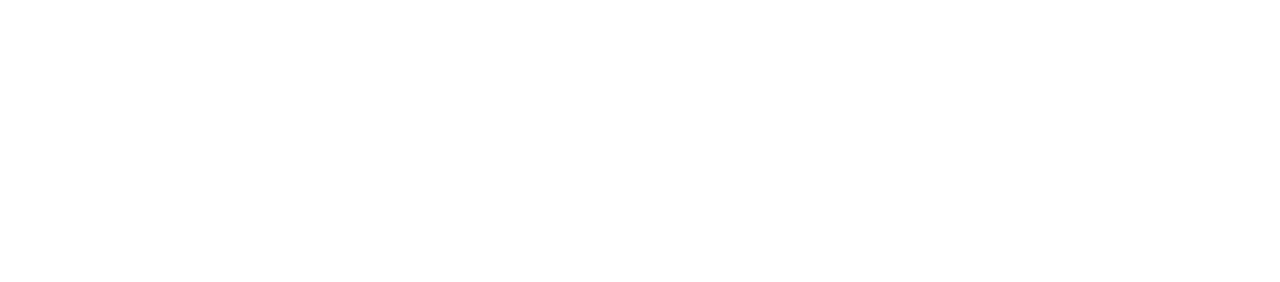
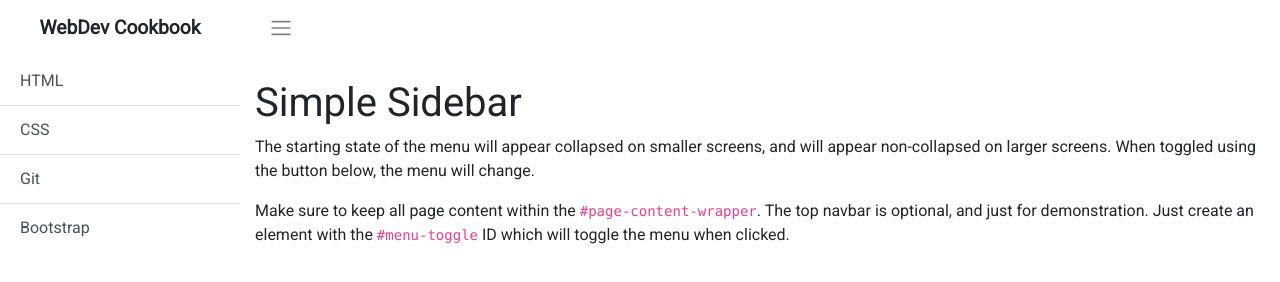
Before and after one commit to euchico/webdev-cookbook, a plain HTML site: page index.html in a window 1280 px wide. Drawn offline with Linux system fonts and the light colour scheme.

Commit message:
Construção da base e remoção do estilo do template

```diff
--- a/index.html
+++ b/index.html
@@ -20,7 +20,36 @@
 <head>
 
 <body>
+  <div class="d-flex" id="wrapper">
+    <!-- MENU LATERAL -->
+    <div class="" id="sidebar-wrapper">
+      <div class="sidebar-heading">WebDev Cookbook</div>
+      <div class="list-group list-group-flush">
+        <a href="#" class="list-group-item list-group-item-action">HTML</a>
+        <a href="#" class="list-group-item list-group-item-action">CSS</a>
+        <a href="#" class="list-group-item list-group-item-action">Git</a>
+        <a href="#" class="list-group-item list-group-item-action">Bootstrap</a>
+      </div>
+    </div>
+    <!-- / MENU LATERAL -->
 
+    <!-- CONTEÚDO -->
+    <div id="page-content-wrapper">
+
+      <nav class="navbar navbar-expand-lg navbar-light">
+        <button class="btn" id="menu-toggle">
+          <span class="navbar-toggler-icon"></span>
+        </button>
+      </nav>
+
+      <div class="container-fluid">
+        <h1 class="mt-4">Simple Sidebar</h1>
+        <p>The starting state of the menu will appear collapsed on smaller screens, and will appear non-collapsed on larger screens. When toggled using the button below, the menu will change.</p>
+        <p>Make sure to keep all page content within the <code>#page-content-wrapper</code>. The top navbar is optional, and just for demonstration. Just create an element with the <code>#menu-toggle</code> ID which will toggle the menu when clicked.</p>
+      </div>
+    </div>
+    <!-- CONTEÚDO -->
+  </div>
 
   <!-- SCRIPTS -->
 	<script type="text/javascript" src="scripts/jquery-3.5.1.min.js"></script>
--- a/scripts/script.js
+++ b/scripts/script.js
@@ -0,0 +1,4 @@
+$("#menu-toggle").click(function(e) {
+  e.preventDefault();
+  $("#wrapper").toggleClass("toggled");
+});
--- a/styles/style.sass
+++ b/styles/style.sass
@@ -0,0 +1,44 @@
+// FONTES ==============================
+@import url('https://fonts.googleapis.com/css2?family=Roboto&family=Roboto+Mono&display=swap')
+
+
+// VARIÁVEIS ==============================
+$primary-font: 'Roboto', sans-serif
+$secondary-font: 'Roboto Mono', monospace
+
+
+// GERAL ==============================
+body
+  font-family: 'Roboto', sans-serif
+
+#sidebar-wrapper
+  min-height: 100vh
+  margin-left: -15rem
+  -webkit-transition: margin .25s ease-out
+  -moz-transition: margin .25s ease-out
+  -o-transition: margin .25s ease-out
+  transition: margin .25s ease-out
+  .sidebar-heading
+    padding: 0.875rem 1.25rem
+    font-size: 1.2rem
+    font-weight: bold
+    text-align: center
+  .list-group
+    width: 15rem
+
+#page-content-wrapper
+  min-width: 100vw
+
+#wrapper.toggled #sidebar-wrapper
+  margin-left: 0
+
+@media (min-width: 768px)
+  #sidebar-wrapper
+    margin-left: 0
+
+  #page-content-wrapper
+    min-width: 0
+    width: 100%
+
+  #wrapper.toggled #sidebar-wrapper
+    margin-left: -15rem
```
Also changed, not shown: styles/style.css.
